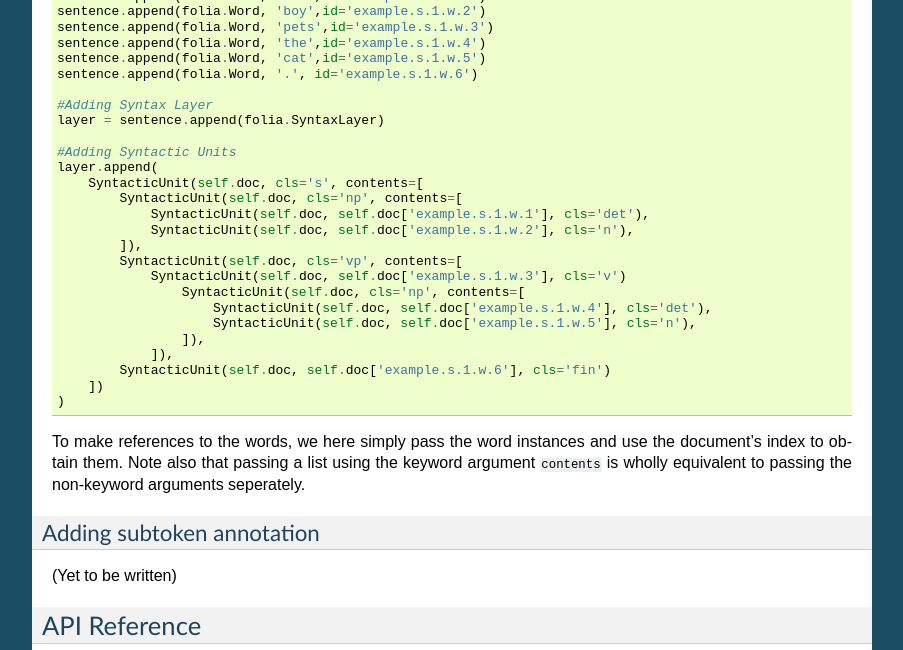
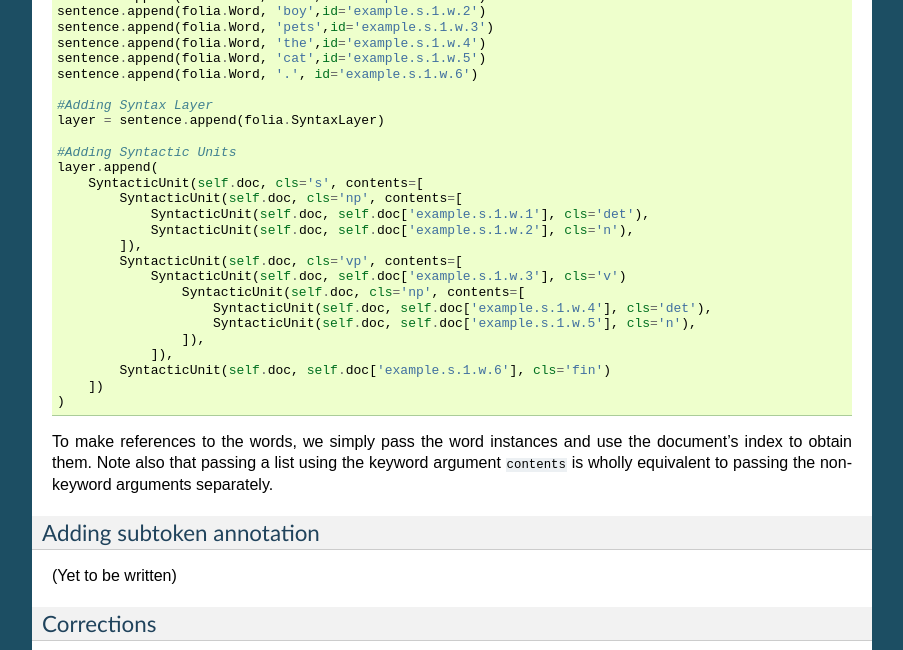
Before and after one commit to proycon/foliapy, a Sphinx documentation site: the page built from docs/folia.rst, in a window 1280 px wide and 900 px high, scrolled down 4904 px, cut to the strip 0-650 px from the top of the window. Shown: the whole strip, without its empty margins (198-1101 px from the left). Built offline with Sphinx 7.4.7, drawn with Linux system fonts in a browser that asks for light colours.

Commit message:
small update
git-svn-id: https://ilk.uvt.nl/svn/trunk/sources/pynlpl@10509 12f355fe-0486-481a-ad91-c297ab22b4e3

```diff
--- a/docs/folia.rst
+++ b/docs/folia.rst
@@ -262,13 +262,18 @@ As you know, span annotation uses an stand-off annotation embedded in annotation
         ])
     )
 
-To make references to the words, we here simply pass the word instances and use the document's index to obtain them.  Note also that passing a list using the keyword argument ``contents`` is wholly equivalent to passing the non-keyword arguments seperately.
+To make references to the words, we simply pass the word instances and use the document's index to obtain them.  Note also that passing a list using the keyword argument ``contents`` is wholly equivalent to passing the non-keyword arguments separately.
 
 
 Adding subtoken annotation
 --------------------------------
 
 (Yet to be written)
+
+
+Corrections
+----------------
+
 
 
 
```
